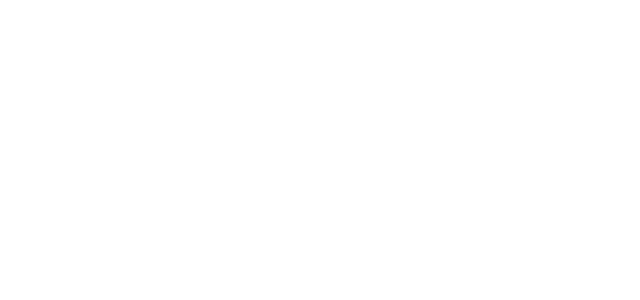
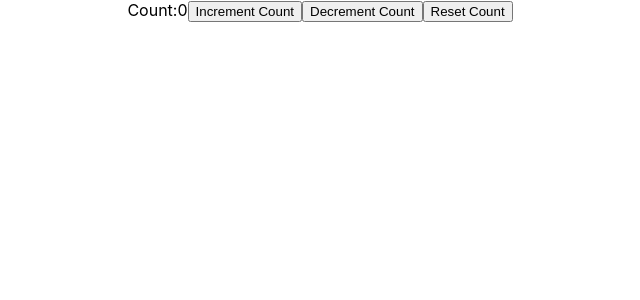
Before and after one commit to priyodas12/react-learning-v1, a React (Create React App) app: page / in a window 1280 px wide. Shown: the top 300 px of the page, without its empty margins (320-960 px from the left). Built offline with nearby package versions, Linux system fonts and the light colour scheme.

Commit message:
useState hooks

```diff
--- a/src/App.js
+++ b/src/App.js
@@ -3,7 +3,7 @@
 import './App.css';
 //import ComponentC from './ContextAPI/ComponentC';
 //import { UserProvider } from './ContextAPI/userContext';
-//import CountryList from './Hooks/CountryList'
+import CounterTwoUS from './Hooks/CounterTwoUS'
 class App extends Component {
   render() {
     return (
@@ -11,7 +11,7 @@
         { /*<UserProvider value="priyo">
           //  <ComponentC></ComponentC>
           //  </UserProvider>*/}
-
+        <CounterTwoUS></CounterTwoUS>
       </div>
     )
   }
--- /dev/null
+++ b/src/Hooks/CounterTwoUS.js
@@ -0,0 +1,23 @@
+import React, { useState } from 'react'
+
+function CounterTwoUS() {
+
+  const initialCount = 0;
+  const [count, setCount] = useState(initialCount);
+  return (
+    <div>
+      Count:{count}
+      <button onClick={() => setCount(previous => previous + 1)}>Increment Count</button>
+      <button onClick={() => setCount(previous => {
+        if (previous > 0) {
+          return previous - 1
+        } else {
+          return initialCount
+        }
+      })}>Decrement Count</button>
+      <button onClick={() => setCount(0)}>Reset Count</button>
+    </div>
+  )
+}
+
+export default CounterTwoUS
```
